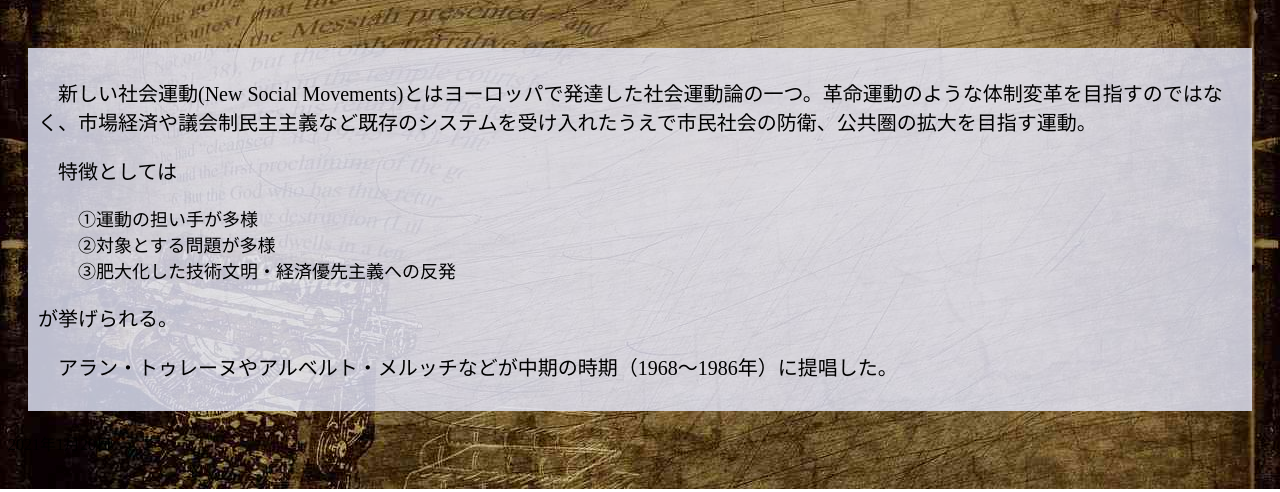
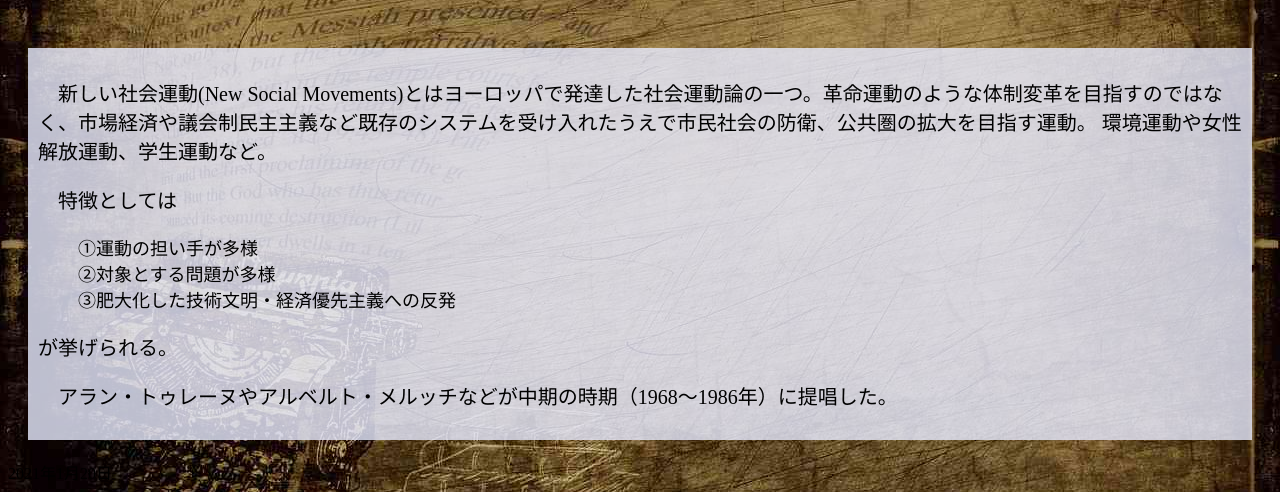
Before and after one commit to ShakaiGaku/NewSocialMovements, a plain HTML site: page index.html in a window 1280 px wide. Shown: the part 311-803 px from the top of the page. Drawn offline with Linux system fonts and the light colour scheme.

Commit message:
Update index.html

```diff
--- a/index.html
+++ b/index.html
@@ -38,7 +38,7 @@
      </div>
      <div class="contents">
      <p>　新しい社会運動(New Social Movements)とはヨーロッパで発達した社会運動論の一つ。革命運動のような体制変革を目指すのではなく、市場経済や議会制民主主義など既存のシステムを受け入れたうえで市民社会の防衛、公共圏の拡大を目指す運動。
-     </p>
+    環境運動や女性解放運動、学生運動など。 </p>
      <p>　特徴としては</p>
      <ul>
        <li>①運動の担い手が多様</li>
```
